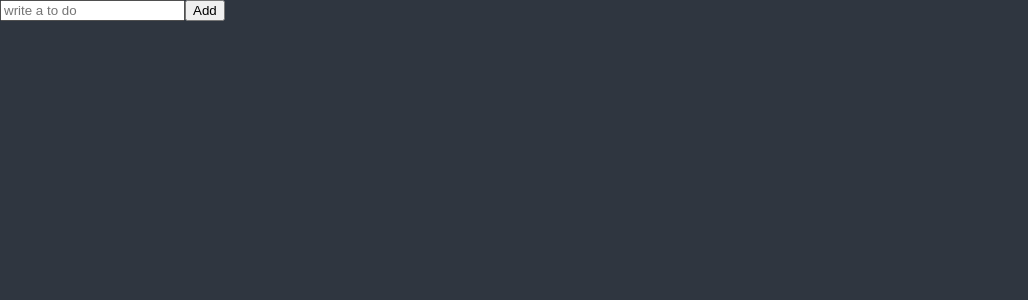
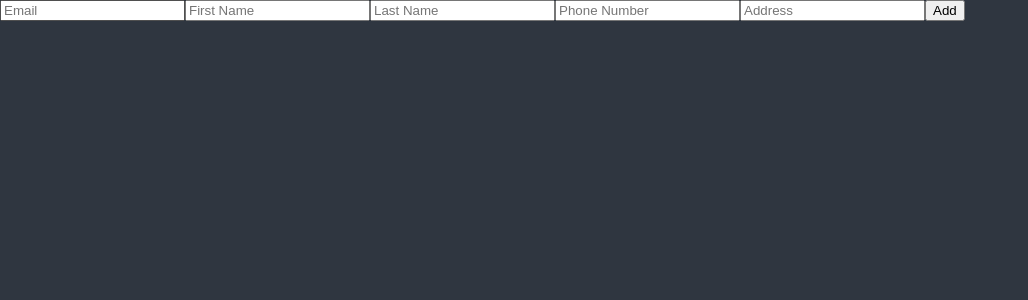
Before and after one commit to mak-somniferum/react-masterclasss-todo, a React (Create React App) app: page / in a window 1280 px wide. Shown: the top 300 px of the page, without its empty margins (0-1028 px from the left). Built offline with nearby package versions, Linux system fonts and the light colour scheme.

Commit message:
Todo - use react-hook-form

```diff
--- a/package.json
+++ b/package.json
@@ -17,6 +17,7 @@
     "polished": "^4.2.2",
     "react": "^18.2.0",
     "react-dom": "^18.2.0",
+    "react-hook-form": "^7.45.0",
     "react-scripts": "5.0.1",
     "recoil": "^0.7.7",
     "styled-components": "^6.0.0-rc.3",
--- a/src/ToDoList.tsx
+++ b/src/ToDoList.tsx
@@ -1,28 +1,47 @@
 import { useState } from "react";
+import { useForm } from "react-hook-form";
 
-function ToDoList(){
-  const [todo, setTodo] = useState("");
-  const [todoError, setTodoError] = useState("");
-  const onChange = (event:React.FormEvent<HTMLInputElement>) => {
-    const {
-      currentTarget: { value },
-    } = event;
-    setTodoError("");
-    setTodo(value);
-  }
-  const onSubmit = (event:React.FormEvent<HTMLFormElement>) => {
-    event.preventDefault();
-    console.log(todo)
-    if (todo.length < 10) {
-      return setTodoError("To do should be longer");
-    }
-  }
+// function ToDoList(){
+//   const [todo, setTodo] = useState("");
+//   const [todoError, setTodoError] = useState("");
+//   const onChange = (event:React.FormEvent<HTMLInputElement>) => {
+//     const {
+//       currentTarget: { value },
+//     } = event;
+//     setTodoError("");
+//     setTodo(value);
+//   }
+//   const onSubmit = (event:React.FormEvent<HTMLFormElement>) => {
+//     event.preventDefault();
+//     console.log(todo)
+//     if (todo.length < 10) {
+//       return setTodoError("To do should be longer");
+//     }
+//   }
+//   return (
+//     <div>
+//       <form onSubmit={onSubmit}>
+//         <input onChange={onChange} value={todo} placeholder="write a to do" />
+//         <button>Add</button>
+//         {todoError !== "" ? todoError : null}
+//       </form>
+//     </div>
+//   );
+// }
+
+function ToDoList (){
+  const { register, watch } = useForm();
+  // console.log(register("todo"))
+  console.log(watch())
   return (
     <div>
-      <form onSubmit={onSubmit}>
-        <input onChange={onChange} value={todo} placeholder="write a to do" />
+      <form>
+        <input {...register("Email")} placeholder="Email" />
+        <input {...register("First Name")} placeholder="First Name" />
+        <input {...register("Last Name")} placeholder="Last Name" />
+        <input {...register("Phone Number")} placeholder="Phone Number" />
+        <input {...register("Address")} placeholder="Address" />
         <button>Add</button>
-        {todoError !== "" ? todoError : null}
       </form>
     </div>
   );
```
Also changed, not shown: 1 other file (tests, documents, lock files or other folders).
